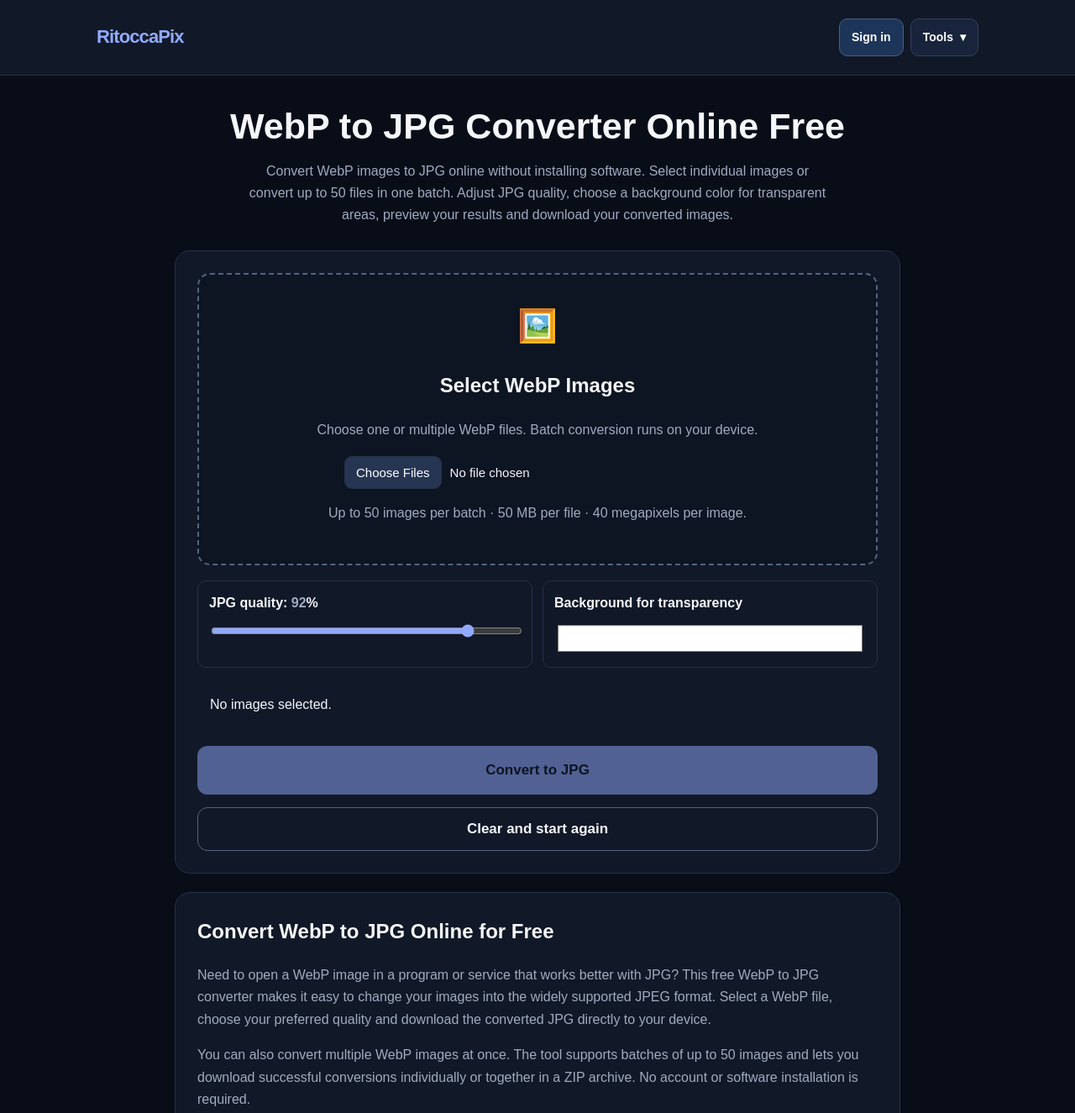
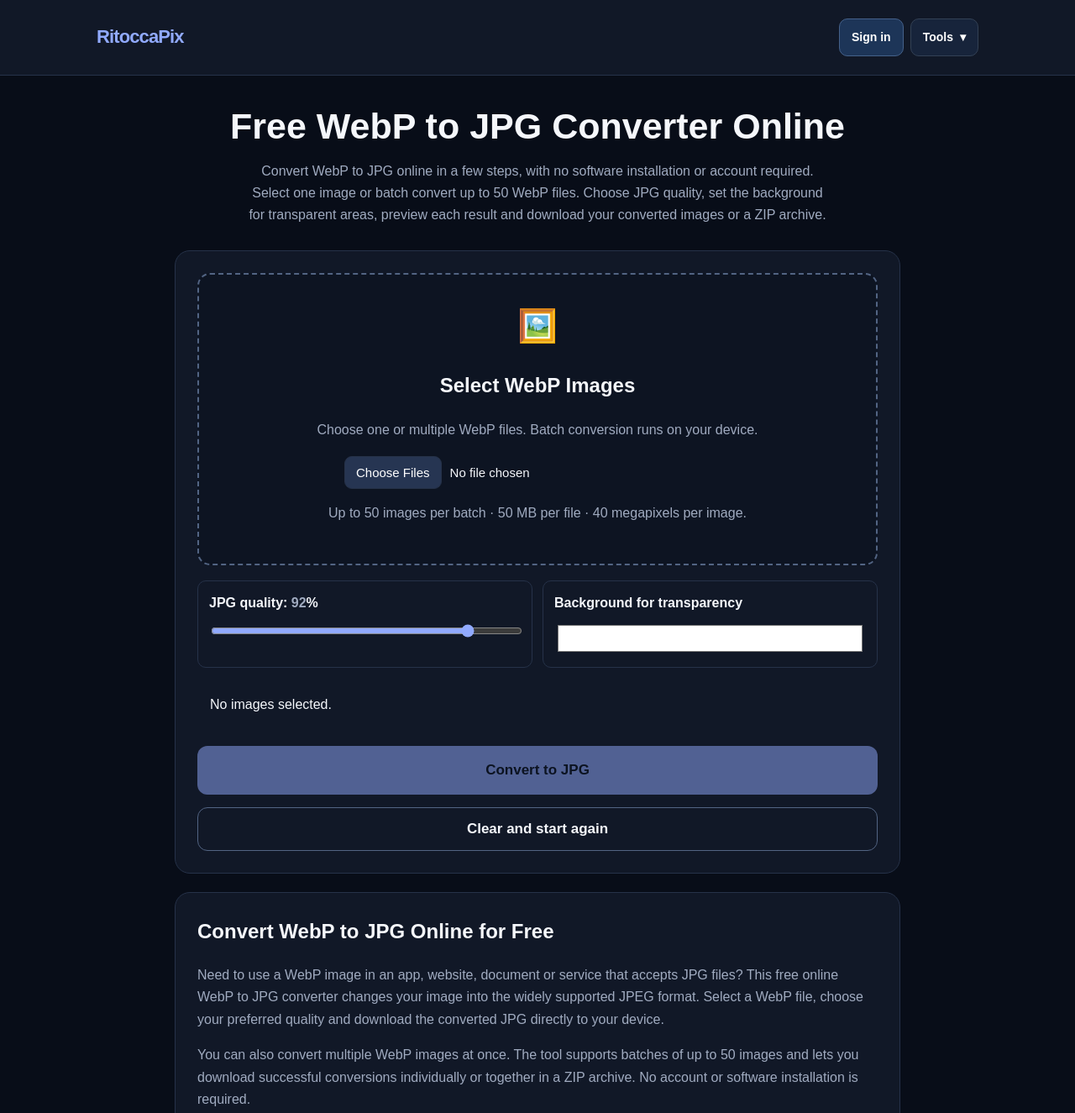
Before and after one commit to matteoda1978/image-tools, a plain HTML site: page webp-to-jpg.html in a window 1280 px wide. Shown: the top 1325 px of the page at 84% size. Drawn offline with nearby package versions, Linux system fonts and the light colour scheme.

Commit message:
Revise title and descriptions for WebP to JPG converter
Updated title and meta description for clarity and SEO. Enhanced text for user guidance on conversion process.

```diff
--- a/webp-to-jpg.html
+++ b/webp-to-jpg.html
@@ -5,19 +5,19 @@
   <meta charset="UTF-8">
   <meta name="viewport" content="width=device-width, initial-scale=1">
 
-  <title>WebP to JPG Converter – Convert WebP Images Free | RitoccaPix</title>
-  <meta name="description" content="Convert WebP to JPG online for free. Batch convert up to 50 images, adjust JPG quality and background color, preview results and download JPG files or a ZIP.">
+  <title>Free WebP to JPG Converter Online | RitoccaPix</title>
+  <meta name="description" content="Convert WebP to JPG online for free. Batch convert up to 50 images, set JPG quality and background color, preview results and download a ZIP.">
   <meta name="robots" content="index,follow">
   <link rel="canonical" href="https://ritoccapix.com/webp-to-jpg.html">
   <meta name="theme-color" content="#080d18">
 
   <meta property="og:title" content="Free WebP to JPG Converter Online | RitoccaPix">
-  <meta property="og:description" content="Convert WebP images to JPG for free. Adjust quality, choose a background color, preview results and download individual JPGs or a ZIP archive.">
+  <meta property="og:description" content="Convert WebP images to JPG online for free. Choose JPG quality and a background color, preview your images and download JPG files or a ZIP.">
   <meta property="og:type" content="website">
   <meta property="og:url" content="https://ritoccapix.com/webp-to-jpg.html">
 
   <meta name="twitter:card" content="summary">
-  <meta name="twitter:title" content="Free WebP to JPG Converter | RitoccaPix">
+  <meta name="twitter:title" content="Free WebP to JPG Converter Online | RitoccaPix">
   <meta name="twitter:description" content="Convert WebP images to JPG online. Adjust quality, choose a background color and download your converted images.">
 
   <script type="application/ld+json">
@@ -36,7 +36,7 @@
           "price": "0",
           "priceCurrency": "USD"
         },
-        "description": "Free online WebP to JPG converter. Convert individual images or batches of up to 50 WebP files, adjust JPG quality and background color, and download the results."
+        "description": "Convert WebP images to JPG online for free. Batch convert up to 50 files, adjust JPG quality and background color, preview results and download the converted images."
       },
       {
         "@type": "FAQPage",
@@ -442,12 +442,12 @@
 
   <main>
     <section class="hero">
-      <h1>WebP to JPG Converter Online Free</h1>
+      <h1>Free WebP to JPG Converter Online</h1>
       <p>
-        Convert WebP images to JPG online without installing software.
-        Select individual images or convert up to 50 files in one batch.
-        Adjust JPG quality, choose a background color for transparent areas,
-        preview your results and download your converted images.
+        Convert WebP to JPG online in a few steps, with no software installation
+        or account required. Select one image or batch convert up to 50 WebP files.
+        Choose JPG quality, set the background for transparent areas, preview
+        each result and download your converted images or a ZIP archive.
       </p>
     </section>
 
@@ -490,8 +490,8 @@
     <section class="content">
       <h2>Convert WebP to JPG Online for Free</h2>
       <p>
-        Need to open a WebP image in a program or service that works better with JPG?
-        This free WebP to JPG converter makes it easy to change your images into
+        Need to use a WebP image in an app, website, document or service that accepts
+        JPG files? This free online WebP to JPG converter changes your image into
         the widely supported JPEG format. Select a WebP file, choose your preferred
         quality and download the converted JPG directly to your device.
       </p>
```
